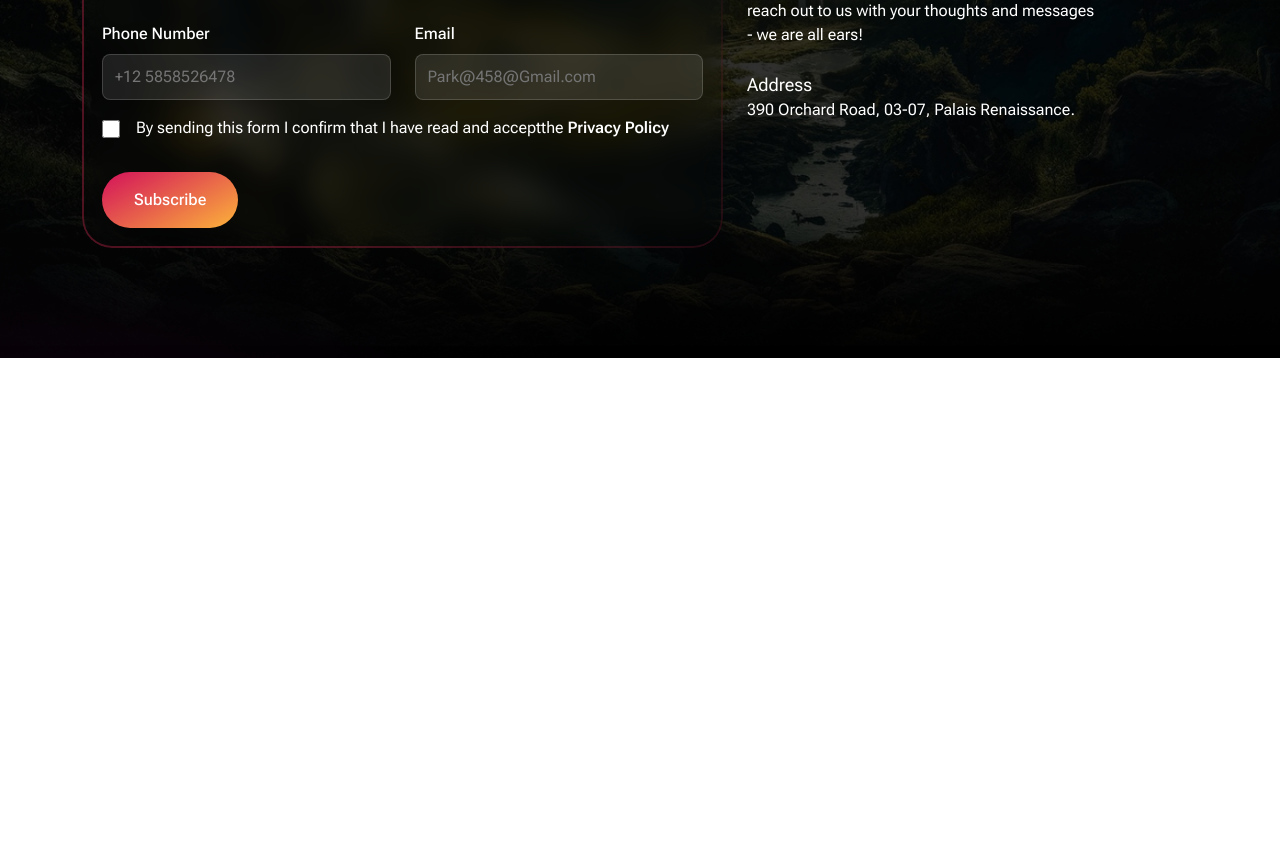
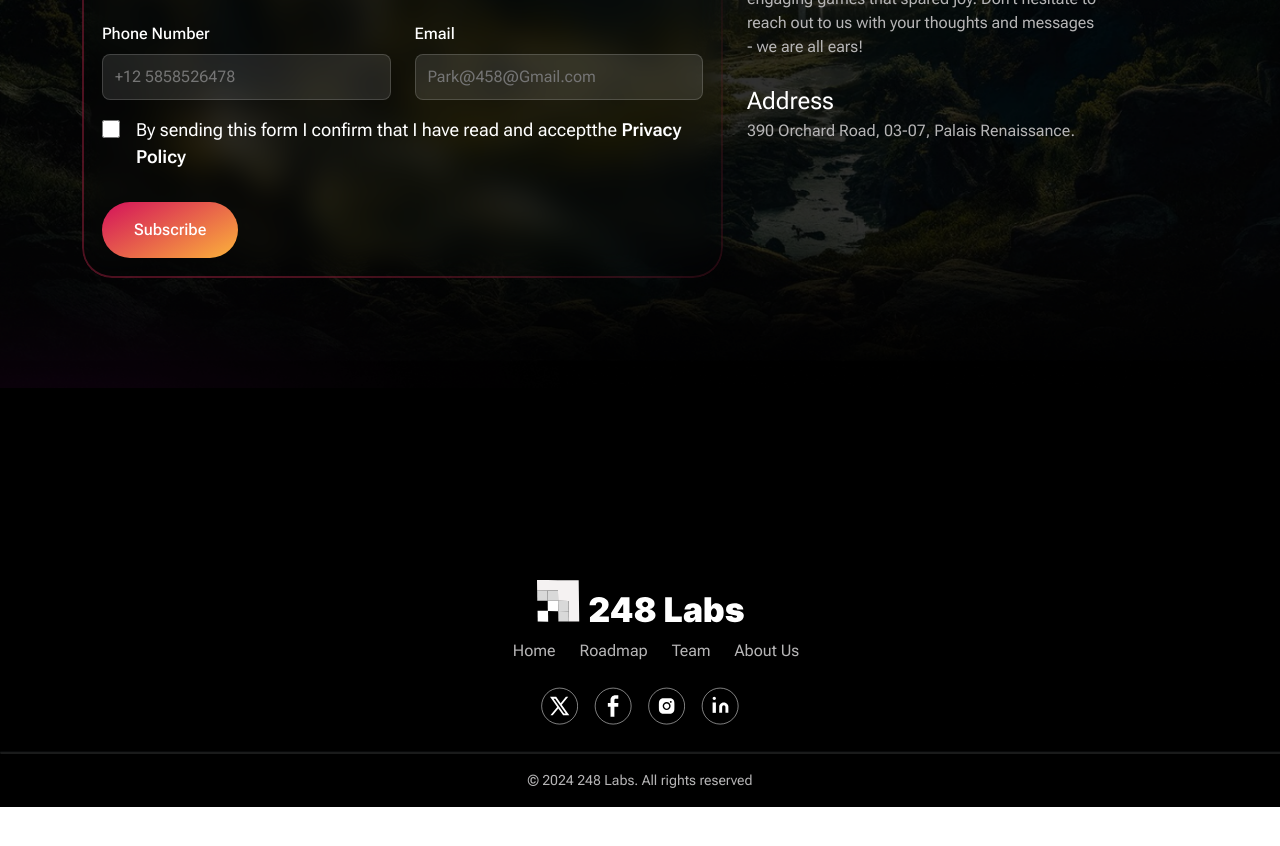
Before and after one commit to Deepak-Maan/labs, a React (Create React App) app: page / in a window 1280 px wide. Shown: the part 8620-9466 px from the top of the page. Before the commit the page ends 9178 px from the top, so only its background shows below. Built offline with nearby package versions, Linux system fonts and the light colour scheme.

Commit message:
modified contact section

```diff
--- a/src/App.css
+++ b/src/App.css
@@ -6,11 +6,11 @@
   --fs-sm: 16px;
   --fs-md: 18px;
   --fs-lg: 20px;
-  --fs-lg1: 24px;
+  --fs-lg1: 18px;
   --fs-xl: 32px;
-  --fs-xl1: 52px;
-  --fs-xxl: 72px;
-  --fs-xxl1: 187px;
+  --fs-xl1: 38px;
+  --fs-xxl: 40px;
+  --fs-xxl1: 70px;
   /* colors */
   --lightwhite: #bbb7c7;
   --grey: #b6b5b6;
@@ -179,6 +179,13 @@
 /* widths */
 .max-w-310 {
   max-width: 310px;
+}
+
+.footer-line {
+  width: 2000px;
+  height: 3px;
+  background-color: #676d6d;
+  border-radius: 16px;
 }
 
 /* button */
@@ -461,7 +468,6 @@ input[type="checkbox" i] {
   height: 100%;
   transition: .4s;
   border: 1px solid transparent;
-
 }
 
 .doers-crd:hover {
@@ -469,8 +475,6 @@ input[type="checkbox" i] {
   border: 1px solid;
   border-image-source: linear-gradient(151.6deg, rgba(212, 20, 90, 0.4) 1.85%, rgba(251, 176, 59, 0.4) 98.12%);
 }
-
-
 
 .doers-crd::before {
   content: "";
@@ -581,6 +585,21 @@ input[type="checkbox" i] {
   left: 0%;
 }
 
+@media (min-width:576px) {
+  :root {
+    /* font-sizes */
+    --fs-xs: 14px;
+    --fs-sm: 16px;
+    --fs-md: 18px;
+    --fs-lg: 20px;
+    --fs-lg1: 24px;
+    --fs-xl: 32px;
+    --fs-xl1: 45px;
+    --fs-xxl: 60px;
+    --fs-xxl1: 70px;
+  }
+}
+
 @media (min-width: 750px) {
   .time_logo {
     left: 42.4%;
@@ -654,6 +673,19 @@ input[type="checkbox" i] {
     margin-inline-start: 20px;
     padding: 45px 38px;
   }
+
+  :root {
+    /* font-sizes */
+    --fs-xs: 14px;
+    --fs-sm: 16px;
+    --fs-md: 18px;
+    --fs-lg: 20px;
+    --fs-lg1: 24px;
+    --fs-xl: 32px;
+    --fs-xl1: 52px;
+    --fs-xxl: 72px;
+    --fs-xxl1: 187px;
+  }
 }
 
 @media (min-width: 1200px) {
--- a/src/App.js
+++ b/src/App.js
@@ -2,6 +2,7 @@ import "./App.css";
 import Behind from "./components/Behind";
 import Contact from "./components/Contact";
 import FirstGame from "./components/FirstGame";
+import Footer from "./components/Footer";
 import GamingExperience from "./components/GamingExperience";
 import Hero from "./components/Hero";
 import MakeMove from "./components/MakeMove";
@@ -25,6 +26,7 @@ function App() {
       <Next />
       <MyRoadmap />
       <Contact />
+      <Footer />
     </div>
   );
 }
--- a/src/components/Contact.jsx
+++ b/src/components/Contact.jsx
@@ -78,90 +78,53 @@ const Contactus = () => {
                             <form onSubmit={handelsubmit}>
                                 <div className="d-flex flex-column flex-sm-row align-items-center gap-sm-4 gap-2">
                                     <div className=" d-flex flex-column w-100">
-                                        <label className="fw-medium fs-1sm lh-18 mb-sm-2 mb-1 text-white ">
-                                            Frist Name
-                                        </label>
-                                        <div className="gradia ntfrom">
-                                            <input
-                                                onChange={submission}
-                                                type="name"
-                                                name="name"
-                                                value={Fromdata.name}
-                                                placeholder="Park Seijun"
-                                                className=" input-box text-white opacity-70 w-100  gradient-border-FOCUS "
-                                            />
-                                            {Errordata.name && (
-                                                <p className="text-danger pt-1">{Errordata.name}</p>
-                                            )}
+                                        <label className="fw-medium fs-sm mb-sm-2 mb-1 text-white ">Frist Name </label>
+                                        <div >
+                                            <input onChange={submission} type="name" name="name" value={Fromdata.name} placeholder="Park Seijun" className=" input-box text-white w-100 " />
+                                            {Errordata.name && (<p className="text-danger pt-1">{Errordata.name}</p>)}
                                         </div>
                                     </div>
                                     <div className=" d-flex flex-column w-100">
-                                        <label className="fw-medium fs-1sm lh-18 mb-sm-2 mb-1 text-white  ">
-                                            Last Name
-                                        </label>
-                                        <div className="gradia ntfrom">
-                                            <input
-                                                onChange={submission}
-                                                type="name"
-                                                name="lastname"
-                                                value={Fromdata.lastname}
-                                                placeholder="Sejiun"
-                                                className=" input-box text-white opacity-70  w-100 gradient-border-FOCUS  "
-                                            />
-                                            {Errordata.lastname && (
-                                                <p className="text-danger pt-1">
-                                                    {Errordata.lastname}
-                                                </p>
-                                            )}
+                                        <label className="fw-medium fs-sm mb-sm-2 mb-1 text-white ">Last Name</label>
+                                        <div >
+                                            <input onChange={submission} type="name" name="lastname" value={Fromdata.lastname} placeholder="Sejiun" className=" input-box text-gray w-100  " />
+                                            {Errordata.lastname && (<p className="text-danger pt-1">{Errordata.lastname}</p>)}
                                         </div>
                                     </div>
                                 </div>
                                 <div className="d-flex flex-column flex-sm-row align-items-center gap-sm-4 pt-sm-4 gap-2 pt-2">
                                     <div className=" d-flex flex-column w-100">
-                                        <label className="fw-medium fs-1sm lh-18 mb-sm-2 mb-1 text-white ">Phone Number</label>
-                                        <div className="gradia ntfrom">
-                                            <input onChange={submission} type="number" name="number" value={Fromdata.number} placeholder="+12 5858526478" className=" input-box text-white opacity-70 w-100  gradient-border-FOCUS  " />
+                                        <label className="fw-medium fs-sm  mb-sm-2 mb-1 text-white ">Phone Number</label>
+                                        <div >
+                                            <input onChange={submission} type="number" name="number" value={Fromdata.number} placeholder="+12 5858526478" className=" input-box text-gray  w-100" />
                                             {Errordata.number && (<p className="text-danger pt-1">{Errordata.number}</p>)}
                                         </div>
                                     </div>
                                     <div className=" d-flex flex-column w-100">
-                                        <label className="fw-medium fs-1sm lh-18 mb-sm-2 mb-1 text-white  ">
-                                            Email
-                                        </label>
+                                        <label className="fw-medium fs-sm  mb-sm-2 mb-1 text-white">Email</label>
                                         <div className="gradia ntfrom">
-                                            <input
-                                                onChange={submission}
-                                                type="email"
-                                                name="email"
-                                                value={Fromdata.email}
-                                                placeholder="Park@458@Gmail.com"
-                                                className=" input-box text-white opacity-70 w-100 gradient-border-FOCUS   "
-                                            />
-                                            {Errordata.email && (
-                                                <p className="text-danger pt-1">{Errordata.email}</p>
-                                            )}
+                                            <input onChange={submission} type="email" name="email" value={Fromdata.email} placeholder="Park@458@Gmail.com" className=" input-box text-gray  w-100" />
+                                            {Errordata.email && (<p className="text-danger pt-1">{Errordata.email}</p>)}
                                         </div>
                                     </div>
                                 </div>
                                 <div className=" mb-2 d-flex pt-3 align-items-start gap-3">
                                     <input type="checkbox" id="checkbox" defaultChecked={false} ref={checkboxRef} className='mt-1' />
-                                    <p className=" text-white fw-normal max-w-547 fs-2sm lh-21 mb-0 " >By sending this form I confirm that I have read and acceptthe <span className=" fw-semibold"> Privacy Policy</span></p>
+                                    <p className=" text-white fw-normal max-w-547 fs-md mb-0 " >By sending this form I confirm that I have read and acceptthe <span className=" fw-semibold"> Privacy Policy</span></p>
                                 </div>
-                                {Errordata.checkbox && (
-                                    <p className="text-danger pt-1">{Errordata.checkbox}</p>
-                                )}
+                                {Errordata.checkbox && (<p className="text-danger pt-1">{Errordata.checkbox}</p>)}
                                 <div className="button-border  d-inline-block mt-4">
-                                    <button className="px-32 py-3 border-0 bg-button rounded-pill fs-2sm fw-medium text-white lh-18">Subscribe</button>
+                                    <button className="px-32 py-3 border-0 bg-button rounded-pill fs-sm fw-medium text-white">Subscribe</button>
                                 </div>
                             </form>
                         </div>
                     </div>
                     <div className=' col-lg-4 col-12 mt-4 mt-lg-0'>
                         <div className=' max-w-374 mx-auto'>
-                            <p className=' fw-normal fs-md lh28 text-white mb-0 text-center text-lg-start' data-aos="zoom-in">Stay updated</p>
-                            <p className=' fw-normal fs-1sm lh24 text-white mt-12 mb-4 opacity-70 text-center text-lg-start' data-aos="zoom-in">At 248 Labs, our constant pursuit is to build engaging games that spared joy. Don’t hesitate to reach out to us with your thoughts and messages - we are all ears!</p>
-                            <p className=' fw-normal fs-md lh28 text-white mt-12  mb-0 text-center text-lg-start' data-aos="zoom-in">Address</p>
-                            <p className=' fw-normal fs-1sm lh24 text-white mt-12  mb-0 opacity-70 text-center text-lg-start' data-aos="zoom-in">390 Orchard Road, 03-07, Palais Renaissance.</p>
+                            <p className=' fw-normal fs-lg  text-white mb-0 text-center text-lg-start' data-aos="zoom-in">Stay updated</p>
+                            <p className=' fw-normal fs-sm  text-gray mt-12 mb-4  text-center text-lg-start' data-aos="zoom-in">At 248 Labs, our constant pursuit is to build engaging games that spared joy. Don’t hesitate to reach out to us with your thoughts and messages - we are all ears!</p>
+                            <p className=' fw-normal fs-lg1  text-white mt-12  mb-0 text-center text-lg-start' data-aos="zoom-in">Address</p>
+                            <p className=' fw-normal fs-sm  text-gray mt-12  mb-0  text-center text-lg-start' data-aos="zoom-in">390 Orchard Road, 03-07, Palais Renaissance.</p>
                         </div>
                     </div>
                 </div>
--- /dev/null
+++ b/src/components/Footer.jsx
@@ -0,0 +1,33 @@
+import React from "react";
+import footerlogo from "../assets/images/svg/page-logo.svg";
+import { Facebook, Instagram, Linkedin, Twitter } from "./Icons";
+
+const Footer = () => {
+    return (
+        <div className="pt-5 mt-5">
+            <div className=" container pt-5 mt-5">
+                <div className="text-center pb-3">
+                    <img src={footerlogo} alt="footerlogo" />
+                </div>
+                <ul className=" d-flex gap-4 justify-content-center m-0">
+                    <li><a href="#home" className=" fw-normal fs-sm text-gray"> Home </a></li>
+                    <li><a href="#roadmap" className=" fw-normal fs-sm text-gray"> Roadmap </a></li>
+                    <li><a href="#team" className=" fw-normal fs-sm text-gray"> Team </a></li>
+                    <li><a href="#about" className=" fw-normal fs-sm text-gray"> About Us</a></li>
+                </ul>
+                <div className=" d-flex justify-content-center gap-3 pt-4 ">
+                    <a target="_blank" rel="noreferrer" href="https://twitter.com/?lang=en"><Twitter /></a>
+                    <a target="_blank" rel="noreferrer" href="https://www.facebook.com/"><Facebook /></a>
+                    <a target="_blank" rel="noreferrer" href="https://www.instagram.com/"><Instagram /></a>
+                    <a target="_blank" rel="noreferrer" href="https://www.linkedin.com/"><Linkedin /></a>
+                </div>
+            </div>
+            <div className=" overflow-hidden ">
+                <hr className="footer-line" />
+                <p className="fw-normal fs-xs text-gray text-center">© 2024 248 Labs. All rights reserved</p>
+            </div>
+        </div>
+    );
+};
+
+export default Footer;
```
